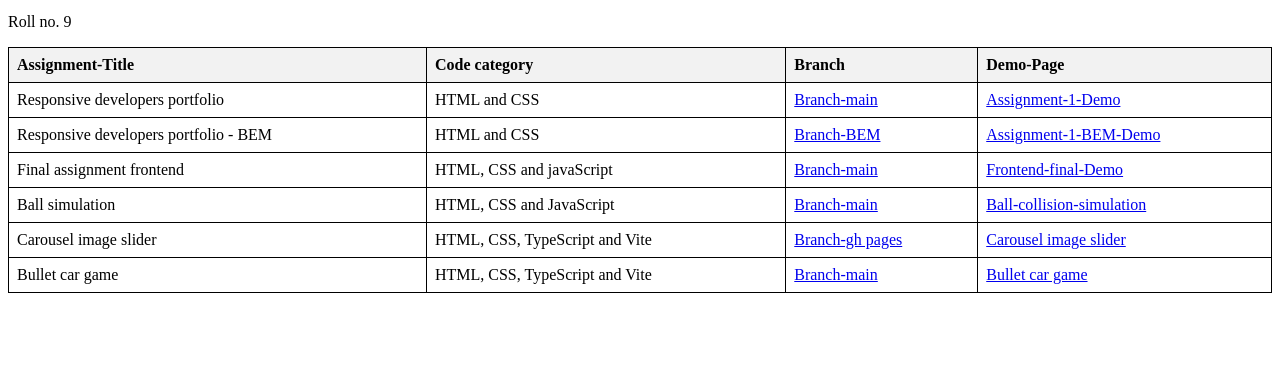
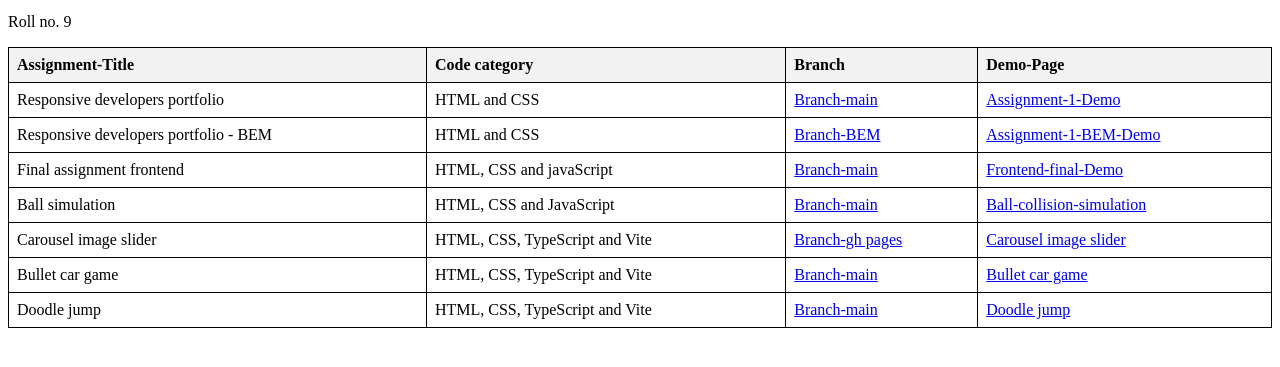
Before and after one commit to francishgautam/assignment-sheet, a plain HTML site: page index.html in a window 1280 px wide. Shown: the part 101-468 px from the top of the page. Drawn offline with Linux system fonts and the light colour scheme.

Commit message:
Doodle jump added

```diff
--- a/index.html
+++ b/index.html
@@ -71,6 +71,12 @@
             <td><a href="https://github.com/francishgautam/bullet-car-game">Branch-main</a></td>
             <td><a href="https://bullet-car-game-git-main-francishgautams-projects.vercel.app/"> Bullet car game</a></td>
         </tr>
+         <tr>
+            <td>Doodle jump</td>
+            <td>HTML, CSS, TypeScript and Vite</td>
+            <td><a href="https://github.com/francishgautam/doodle-jump">Branch-main</a></td>
+            <td><a href="https://doodle-jump-git-main-francishgautams-projects.vercel.app/"> Doodle jump </a></td>
+        </tr>
     </tbody>
 </table>
 </body>
```
